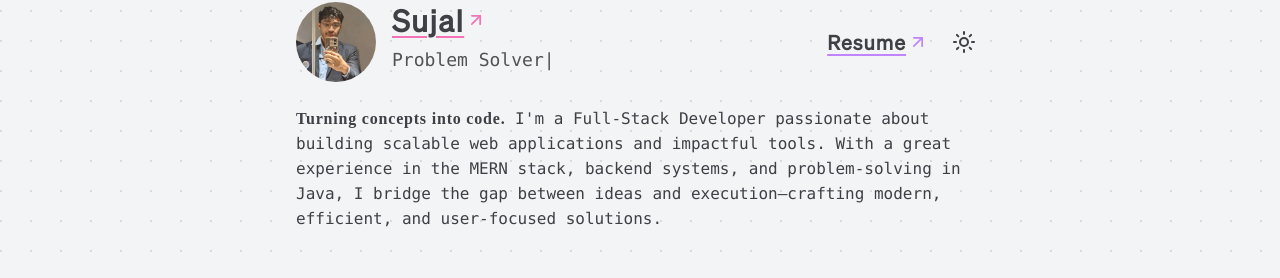
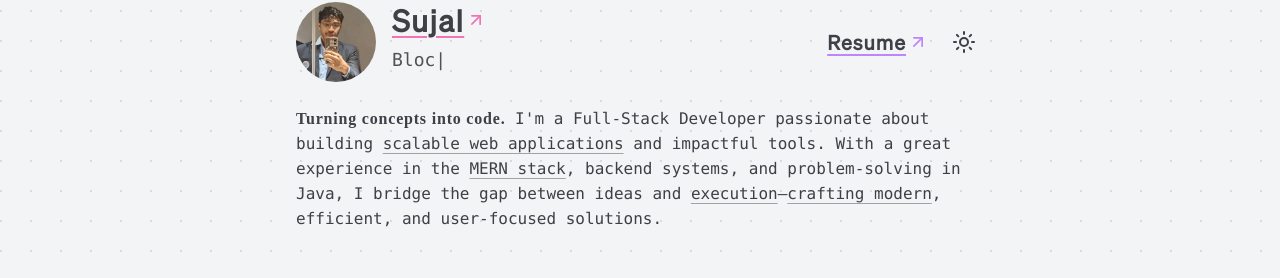
Before and after one commit to Sujal2308/portfolio01, a React (Vite) app: page / in a window 1280 px wide. Shown: the part 110-388 px from the top of the page. Built offline with nearby package versions, Linux system fonts and the light colour scheme; a web font is replaced by a local one.

Commit message:
feat: implement scroll-to-top button and enhance intro text with underlines; improve project layout with a message for upcoming projects

```diff
--- a/src/App.tsx
+++ b/src/App.tsx
@@ -6,7 +6,7 @@
     <Education />
   </BlurFade>
 </div>;
-import { useState } from "react";
+import { useState, useEffect } from "react";
 import { BlurFade } from "@/components/magicui/blur-fade";
 import { DotPattern } from "@/components/magicui/dot-pattern";
 
@@ -23,7 +23,7 @@ import { Education } from "@/features/education";
 import { Activities } from "@/features/activities";
 import { Contact } from "@/features/contact";
 import { Footer } from "@/features/footer";
-import { Grid3X3, Orbit } from "lucide-react";
+import { Grid3X3, Orbit, ArrowUp } from "lucide-react";
 
 // Add spinning animation for Orbit icon
 const orbitSpinStyle = {
@@ -32,6 +32,28 @@ const orbitSpinStyle = {
 
 function App() {
   const [isOrbitView, setIsOrbitView] = useState(false);
+  const [showScrollTop, setShowScrollTop] = useState(false);
+  const [scrolled, setScrolled] = useState(false);
+
+  useEffect(() => {
+    let scrollTimeout: NodeJS.Timeout;
+    const handleScroll = () => {
+      if (window.scrollY > 100) {
+        setShowScrollTop(true);
+        setScrolled(true);
+        clearTimeout(scrollTimeout);
+        scrollTimeout = setTimeout(() => setScrolled(false), 1200);
+      } else {
+        setShowScrollTop(false);
+        setScrolled(false);
+      }
+    };
+    window.addEventListener("scroll", handleScroll);
+    return () => {
+      window.removeEventListener("scroll", handleScroll);
+      clearTimeout(scrollTimeout);
+    };
+  }, []);
 
   return (
     <div className="relative flex flex-col w-full min-h-screen overflow-x-hidden">
@@ -141,6 +163,23 @@ function App() {
         <FelixLottieSticky />
       </main>
       <Footer />
+
+      {/* Scroll to top button (always visible, fades in/out) */}
+      <button
+        onClick={() => window.scrollTo({ top: 0, behavior: "smooth" })}
+        className={`fixed bottom-6 right-6 z-50 p-3 rounded-full bg-blue-500/90 hover:bg-blue-600 text-white shadow-lg transition-all duration-500 flex items-center justify-center
+          ${
+            showScrollTop
+              ? scrolled
+                ? "opacity-100"
+                : "opacity-80"
+              : "opacity-0 pointer-events-none"
+          }`}
+        aria-label="Scroll to top"
+        style={{ transitionProperty: "opacity, background-color" }}
+      >
+        <ArrowUp size={24} />
+      </button>
     </div>
   );
 }
--- a/src/features/intro/Intro.tsx
+++ b/src/features/intro/Intro.tsx
@@ -13,11 +13,24 @@ export function Intro({ className }: IntroProps) {
           Turning concepts into code.
         </span>
         <span className="font-mono">
-          &nbsp;I'm a Full-Stack Developer passionate about building scalable
-          web applications and impactful tools. With a great experience in the
-          MERN stack, backend systems, and problem-solving in Java, I bridge the
-          gap between ideas and execution—crafting modern, efficient, and
-          user-focused solutions.
+          &nbsp;I'm a Full-Stack Developer passionate about building{" "}
+          <span className="underline underline-offset-4 decoration-neutral-400 dark:decoration-neutral-500">
+            scalable web applications
+          </span>{" "}
+          and impactful tools. With a great experience in the{" "}
+          <span className="underline underline-offset-4 decoration-neutral-400 dark:decoration-neutral-500">
+            MERN stack
+          </span>
+          , backend systems, and problem-solving in Java, I bridge the gap
+          between ideas and{" "}
+          <span className="underline underline-offset-4 decoration-neutral-400 dark:decoration-neutral-500">
+            execution
+          </span>
+          —
+          <span className="underline underline-offset-4 decoration-neutral-400 dark:decoration-neutral-500">
+            crafting modern
+          </span>
+          , efficient, and user-focused solutions.
         </span>
       </p>
 
--- a/src/features/projects/Projects.tsx
+++ b/src/features/projects/Projects.tsx
@@ -54,27 +54,59 @@ export function Projects() {
         {projects.map((project, index) => (
           <ProjectCard key={index} project={project} />
         ))}
+        <div className="p-4 flex flex-col justify-center items-center text-center text-neutral-500 dark:text-neutral-400 border border-dashed border-neutral-700/40 dark:border-neutral-300/10 rounded-xl">
+          <span className="text-lg font-semibold mb-2">
+            🚧 Cool projects are on the way!
+          </span>
+          <span className="text-sm opacity-70">
+            Stay tuned for more updates.
+          </span>
+        </div>
       </div>
 
       {/* Desktop: 2x2 Grid with dividing lines */}
       <div className="hidden md:grid md:grid-cols-2 md:grid-rows-2 md:gap-0 relative border border-dashed border-neutral-700/40 dark:border-neutral-300/10 rounded-xl overflow-hidden min-h-[420px]">
         {/* Vertical line */}
-  <div className="hidden md:block absolute top-0 bottom-0 left-1/2 w-0.5 border-l-2 border-dashed border-neutral-700/40 dark:border-neutral-300/10 z-10" style={{height:'100%'}} aria-hidden="true" />
-  {/* Horizontal line */}
-  <div className="hidden md:block absolute left-0 right-0 top-1/2 h-0.5 border-t-2 border-dashed border-neutral-700/40 dark:border-neutral-300/10 z-10" style={{width:'100%'}} aria-hidden="true" />
+        <div
+          className="hidden md:block absolute top-0 bottom-0 left-1/2 w-0.5 border-l-2 border-dashed border-neutral-700/40 dark:border-neutral-300/10 z-10"
+          style={{ height: "100%" }}
+          aria-hidden="true"
+        />
+        {/* Horizontal line */}
+        <div
+          className="hidden md:block absolute left-0 right-0 top-1/2 h-0.5 border-t-2 border-dashed border-neutral-700/40 dark:border-neutral-300/10 z-10"
+          style={{ width: "100%" }}
+          aria-hidden="true"
+        />
         {/* Project cards in grid positions */}
-        <div className="p-4 md:p-5 flex flex-col justify-between" style={{gridRow:1, gridColumn:1}}>
+        <div
+          className="p-4 md:p-5 flex flex-col justify-between"
+          style={{ gridRow: 1, gridColumn: 1 }}
+        >
           <ProjectCard project={projects[0]} />
         </div>
-        <div className="p-4 md:p-5 flex flex-col justify-between" style={{gridRow:1, gridColumn:2}}>
+        <div
+          className="p-4 md:p-5 flex flex-col justify-between"
+          style={{ gridRow: 1, gridColumn: 2 }}
+        >
           <ProjectCard project={projects[1]} />
         </div>
-        <div className="p-4 md:p-5 flex flex-col justify-between" style={{gridRow:2, gridColumn:1}}>
+        <div
+          className="p-4 md:p-5 flex flex-col justify-between"
+          style={{ gridRow: 2, gridColumn: 1 }}
+        >
           <ProjectCard project={projects[2]} />
         </div>
-        <div className="p-4 md:p-5 flex flex-col justify-center items-center text-center text-neutral-500 dark:text-neutral-400" style={{gridRow:2, gridColumn:2}}>
-          <span className="text-lg font-semibold mb-2">🚧 Cool projects are on the way!</span>
-          <span className="text-sm opacity-70">Stay tuned for more updates.</span>
+        <div
+          className="p-4 md:p-5 flex flex-col justify-center items-center text-center text-neutral-500 dark:text-neutral-400"
+          style={{ gridRow: 2, gridColumn: 2 }}
+        >
+          <span className="text-lg font-semibold mb-2">
+            🚧 Cool projects are on the way!
+          </span>
+          <span className="text-sm opacity-70">
+            Stay tuned for more updates.
+          </span>
         </div>
       </div>
     </div>
```
